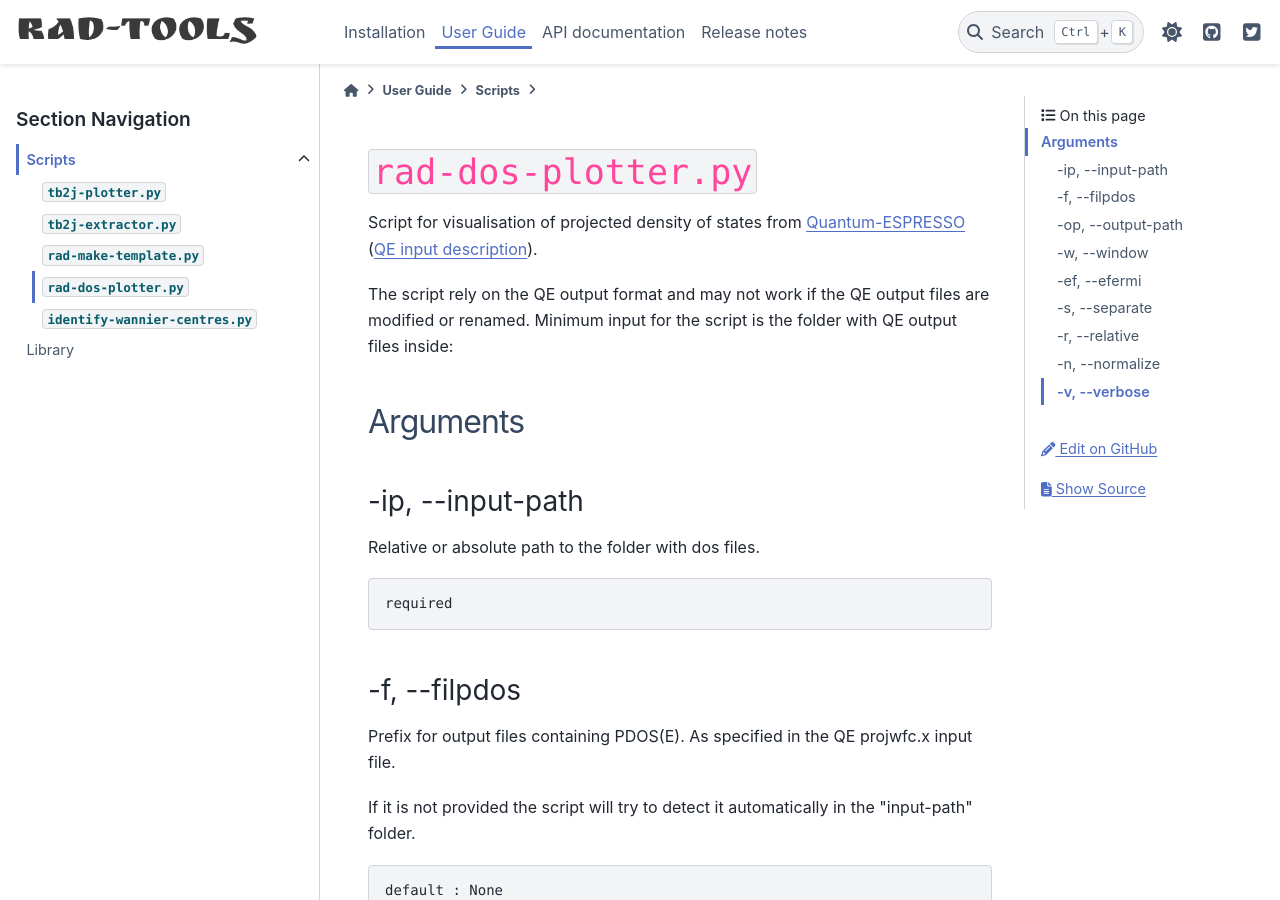
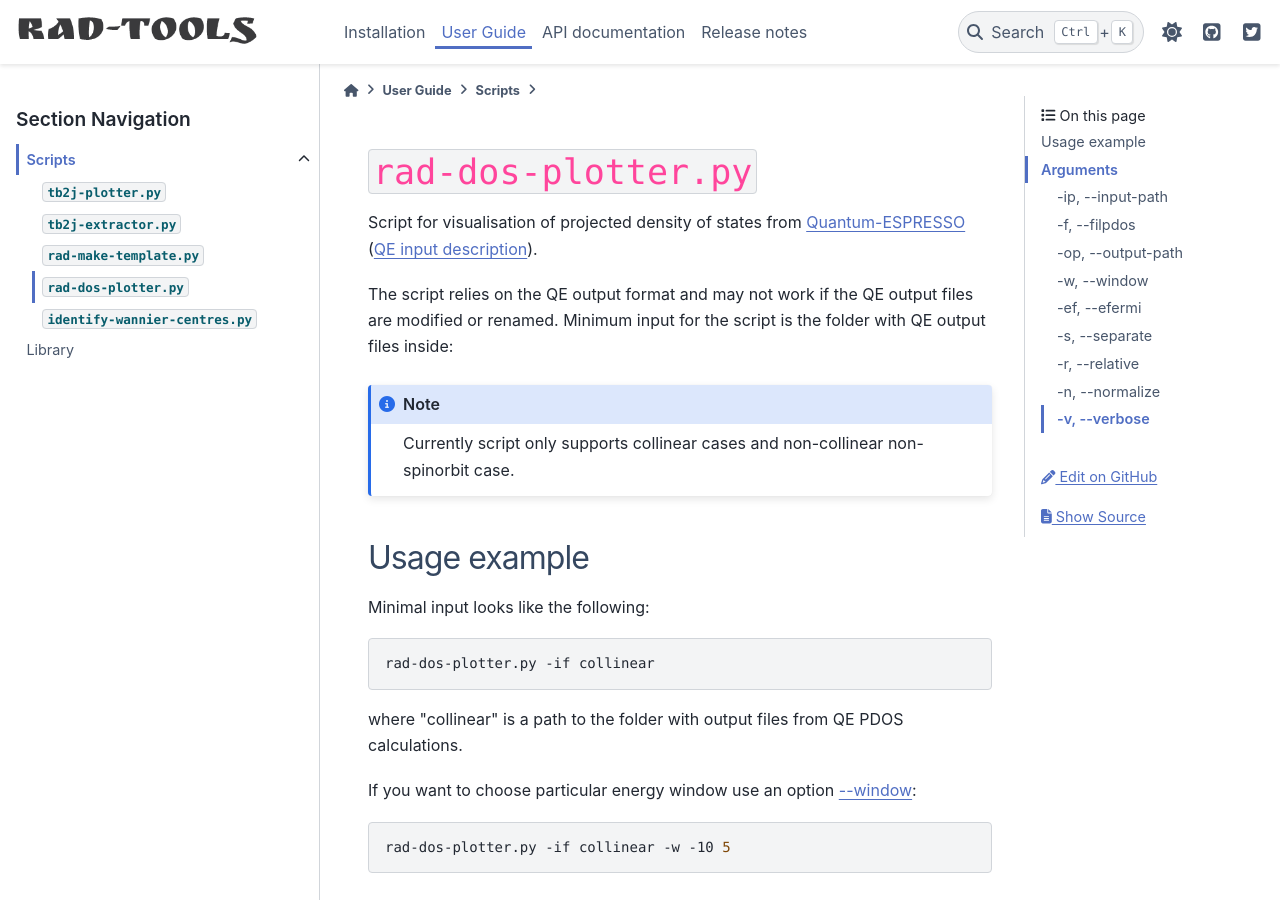
Before and after one commit to adrybakov/rad-tools, a Sphinx documentation site: the page built from docs/source/user-guide/rad-dos-plotter.rst, in a window 1280 px wide and 900 px high. Built offline with Sphinx 7.4.7 and the PyData theme 0.15.4, drawn with Linux system fonts in a browser that asks for light colours.

Commit message:
Docs update

```diff
--- a/docs/source/user-guide/rad-dos-plotter.rst
+++ b/docs/source/user-guide/rad-dos-plotter.rst
@@ -8,9 +8,30 @@ Script for visualisation of projected density of states from
 `Quantum-ESPRESSO <https://www.quantum-espresso.org/>`_
 (`QE input description <https://www.quantum-espresso.org/Doc/INPUT_PROJWFC.html>`_).
 
-The script rely on the QE output format and may not work if the QE  output files
+The script relies on the QE output format and may not work if the QE  output files
 are modified or renamed. Minimum input for the script is the folder
 with QE output files inside:
+
+.. note::
+    Currently script only supports collinear cases and non-collinear non-spinorbit case.
+
+Usage example
+=============
+Minimal input looks like the following:
+
+.. code-block:: bash
+
+    rad-dos-plotter.py -if collinear
+
+where "collinear" is a path to the folder with output files from QE PDOS calculations.
+
+If you want to choose particular energy window use an
+option :ref:`--window <rad-dos-plotter_window>`:
+
+.. code-block:: bash
+
+    rad-dos-plotter.py -if collinear -w -10 5
+
 
 Arguments
 =========
```
